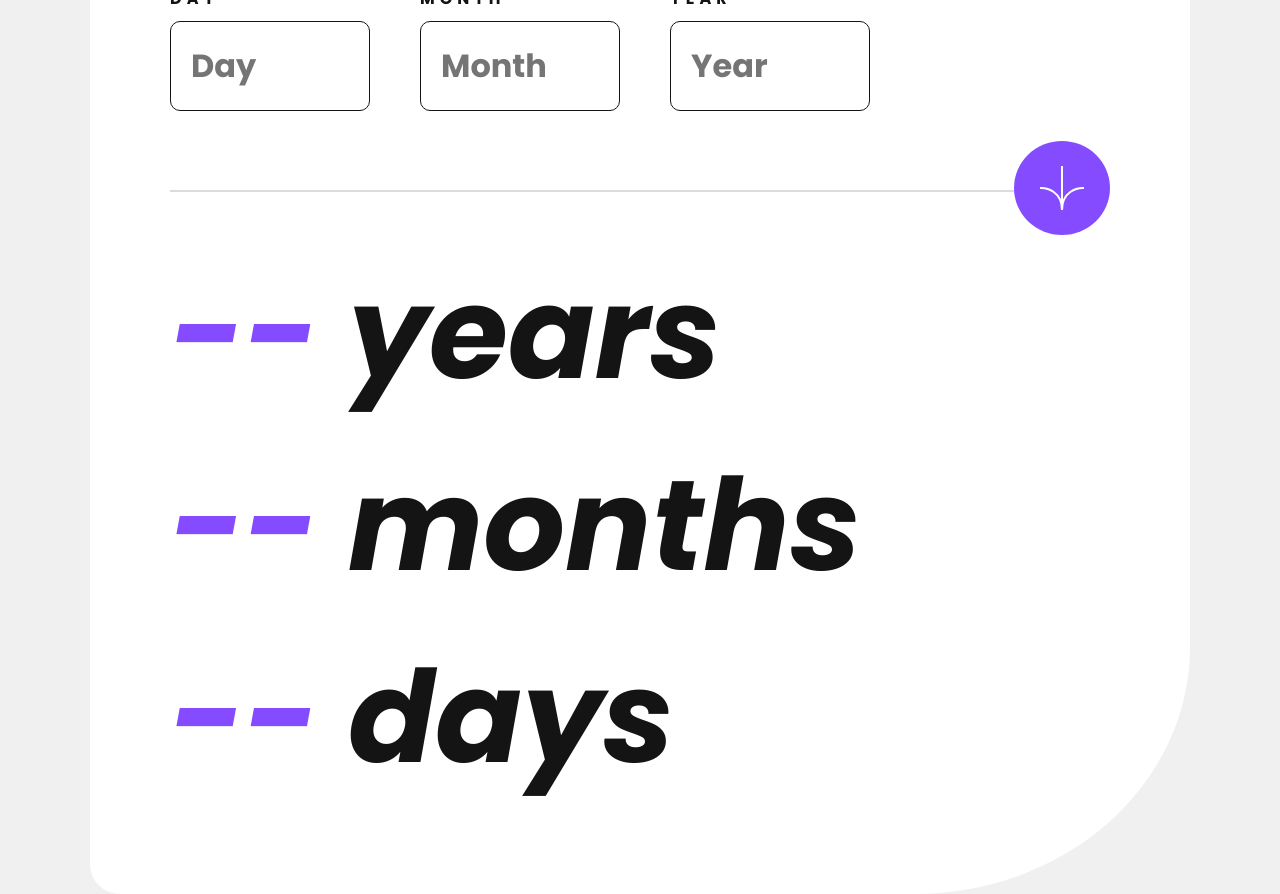
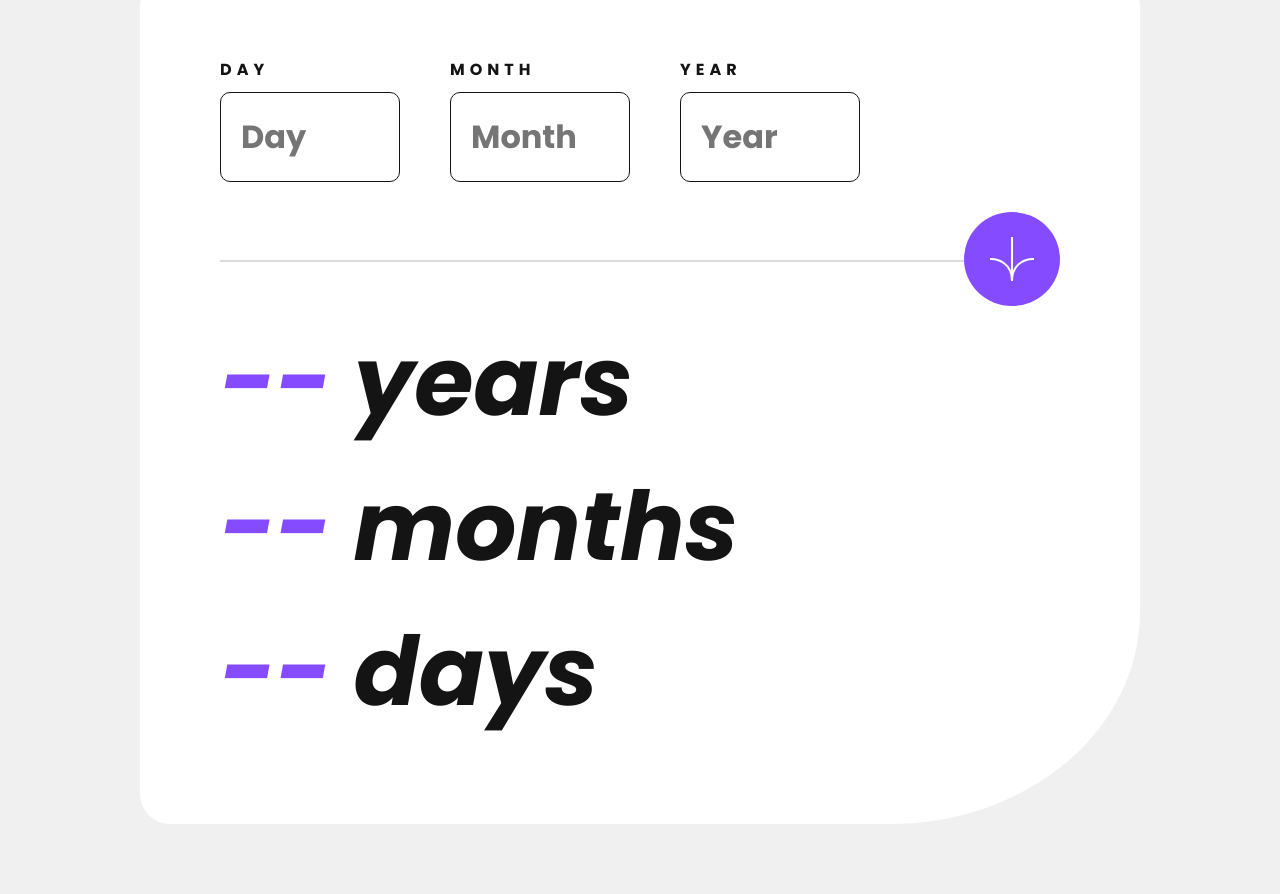
Before and after one commit to oliverpa-dev/AgeCalculator, a website: page index.html in a window 1280 px wide. After the commit the page ends 824 px from the top, so only its background shows below. Drawn offline with Linux system fonts and the light colour scheme.

Commit message:
Fix: Styling issue

```diff
--- a/styles.scss
+++ b/styles.scss
@@ -53,7 +53,7 @@ body {
   background-color: $neutral-white;
   display: flex;
   flex-direction: column;
-  min-width: 1100px;
+  min-width: 1000px;
   padding: 8rem;
 
   &__input {
@@ -64,7 +64,7 @@ body {
       display: flex;
       gap: 1rem;
       flex-direction: column;
-      max-width: 20rem;
+      max-width: 18rem;
       position: relative;
 
       label {
@@ -114,7 +114,7 @@ body {
 
     span {
       border-bottom: 2px $neutral-light-grey solid;
-      width: calc(94rem - 9.6rem);
+      width: calc(84rem - 9.6rem);
       position: absolute;
       top: 50%;
       left: 0;
@@ -140,7 +140,7 @@ body {
 
   &__output-field {
     p {
-      font-size: calc($primary-size * 4);
+      font-size: calc($primary-size * 3);
       font-style: italic;
       font-weight: $extra-bold-italic;
       color: $neutral-off-black;
```
Also changed, not shown: styles.css, 1 other file.
